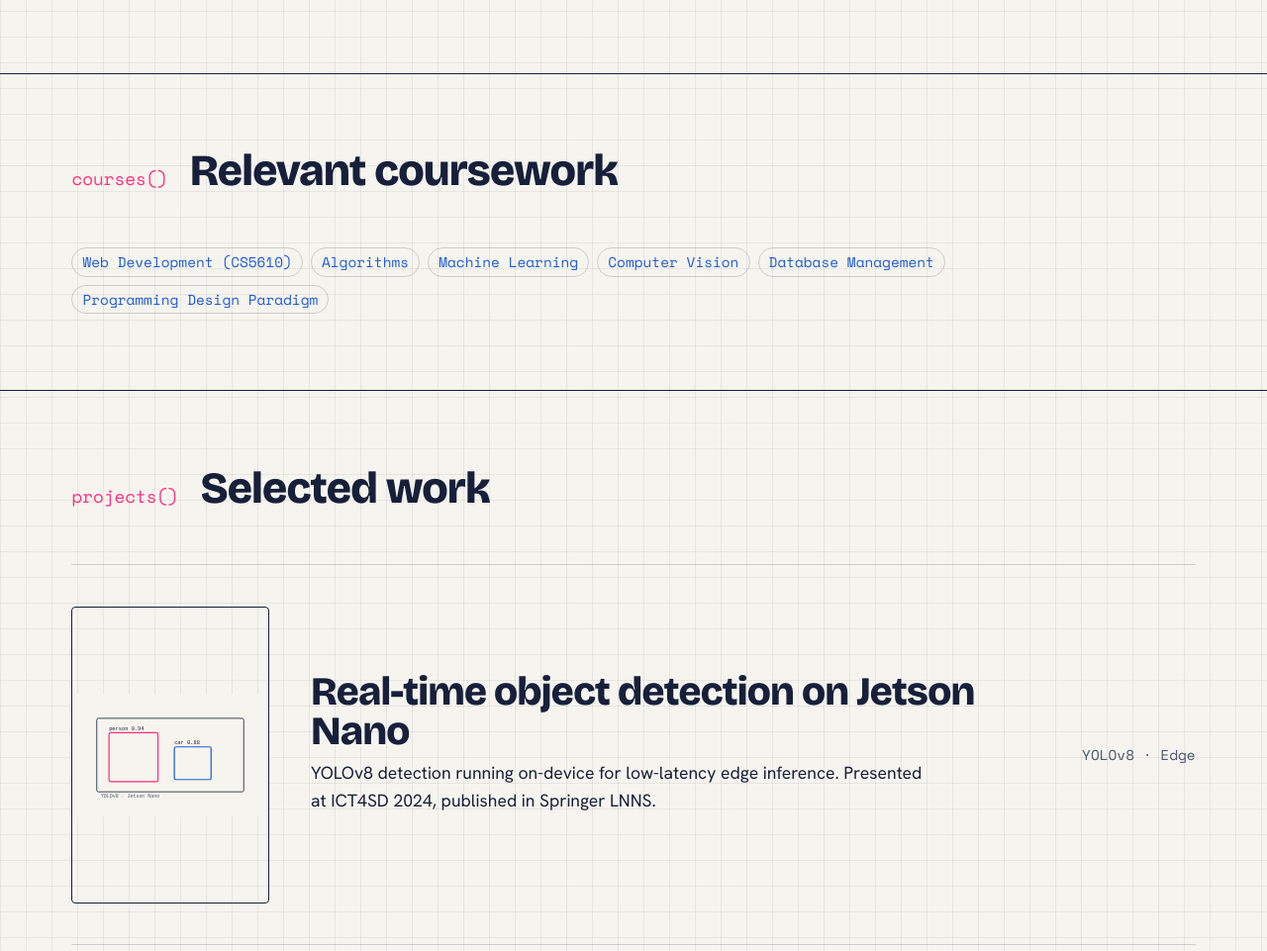
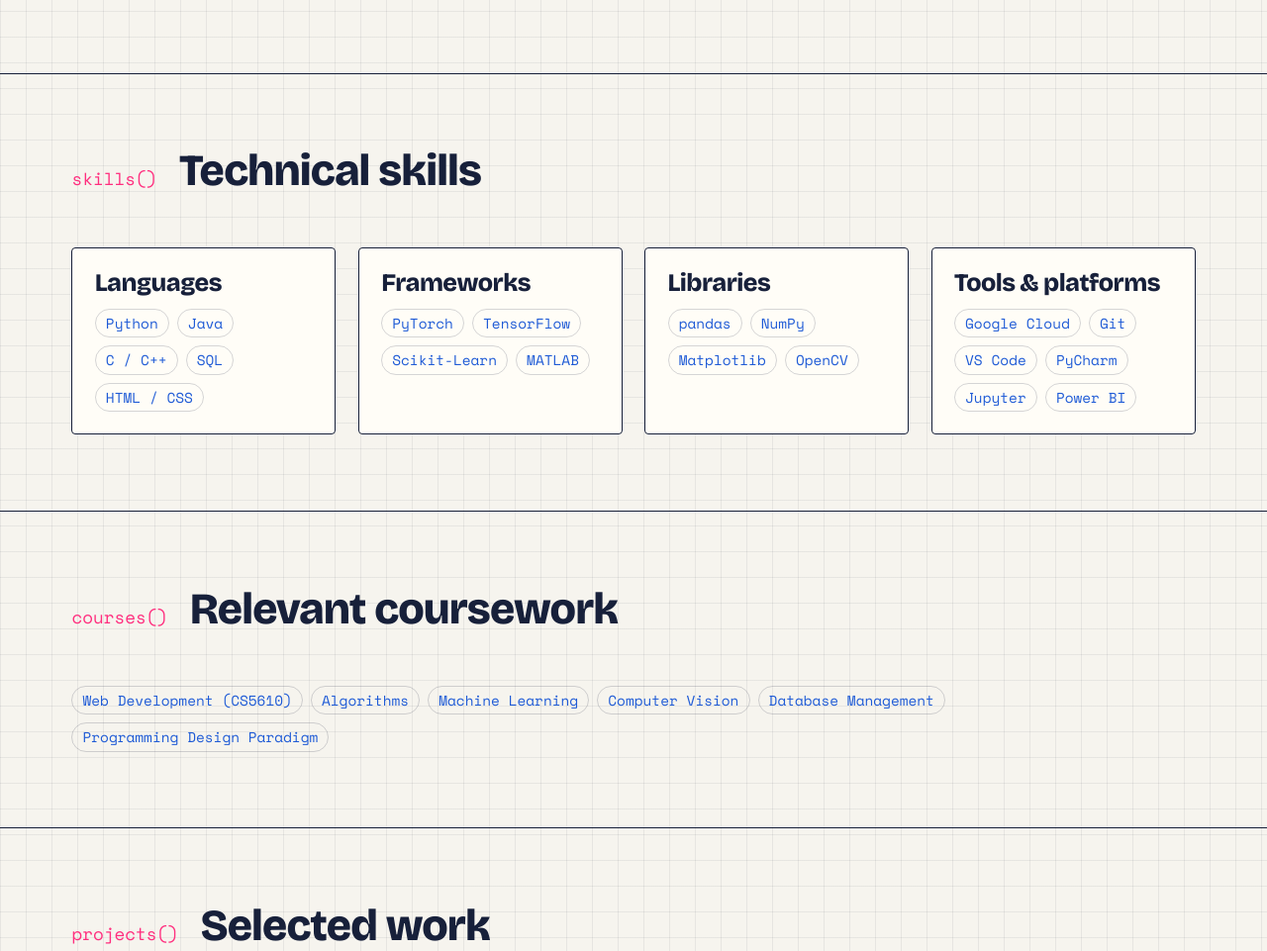
Before and after one commit to Tpatel2103/Trupal-homepage, a website with bundled scripts: page index.html in a window 1280 px wide. Shown: the part 3343-4304 px from the top of the page at 99% size. Built offline with nearby package versions, Linux system fonts and the light colour scheme.

Commit message:
Blog: remove AI box; add Skills section; update hobbies

```diff
--- a/index.html
+++ b/index.html
@@ -283,6 +283,57 @@
         </div>
       </section>
 
+      <!-- SKILLS -->
+      <section class="section" id="skills">
+        <div class="wrap">
+          <div class="section-head">
+            <span class="section-index">skills()</span>
+            <h2>Technical skills</h2>
+          </div>
+          <div class="card-grid">
+            <article class="card">
+              <h3>Languages</h3>
+              <ul class="tag-row">
+                <li class="tag">Python</li>
+                <li class="tag">Java</li>
+                <li class="tag">C / C++</li>
+                <li class="tag">SQL</li>
+                <li class="tag">HTML / CSS</li>
+              </ul>
+            </article>
+            <article class="card">
+              <h3>Frameworks</h3>
+              <ul class="tag-row">
+                <li class="tag">PyTorch</li>
+                <li class="tag">TensorFlow</li>
+                <li class="tag">Scikit-Learn</li>
+                <li class="tag">MATLAB</li>
+              </ul>
+            </article>
+            <article class="card">
+              <h3>Libraries</h3>
+              <ul class="tag-row">
+                <li class="tag">pandas</li>
+                <li class="tag">NumPy</li>
+                <li class="tag">Matplotlib</li>
+                <li class="tag">OpenCV</li>
+              </ul>
+            </article>
+            <article class="card">
+              <h3>Tools &amp; platforms</h3>
+              <ul class="tag-row">
+                <li class="tag">Google Cloud</li>
+                <li class="tag">Git</li>
+                <li class="tag">VS Code</li>
+                <li class="tag">PyCharm</li>
+                <li class="tag">Jupyter</li>
+                <li class="tag">Power BI</li>
+              </ul>
+            </article>
+          </div>
+        </div>
+      </section>
+
       <!-- COURSES -->
       <section class="section" id="courses">
         <div class="wrap">
@@ -424,13 +475,11 @@
             <span class="section-index">hobbies()</span>
             <h2>Away from the keyboard</h2>
           </div>
-          <!-- TODO: replace with your own hobbies -->
           <ul class="tag-row">
+            <li class="tag">Cooking</li>
+            <li class="tag">Badminton</li>
+            <li class="tag">Reading</li>
             <li class="tag">Astronomy</li>
-            <li class="tag">Cricket</li>
-            <li class="tag">Photography</li>
-            <li class="tag">Chess</li>
-            <li class="tag">Travel</li>
           </ul>
         </div>
       </section>
--- a/js/palette.js
+++ b/js/palette.js
@@ -36,6 +36,7 @@ const COMMANDS = [
   { label: "Go to About", hint: "page", keys: "about bio", run: () => (window.location.href = "./about.html") },
   { label: "Go to Blog", hint: "page", keys: "blog writing article", run: () => (window.location.href = "./blog.html") },
   { label: "Jump to Focus areas", hint: "section", keys: "skills focus", run: () => go("focus") },
+  { label: "Jump to Skills", hint: "section", keys: "skills tech stack languages", run: () => go("skills") },
   { label: "Jump to Orbital sandbox", hint: "section", keys: "orbit space satellite sandbox", run: () => go("orbit") },
   { label: "Jump to Courses", hint: "section", keys: "courses classes", run: () => go("courses") },
   { label: "Jump to Hobbies", hint: "section", keys: "hobbies", run: () => go("hobbies") },
```
Also changed, not shown: blog.html (+0 -6 lines), 1 other file.
